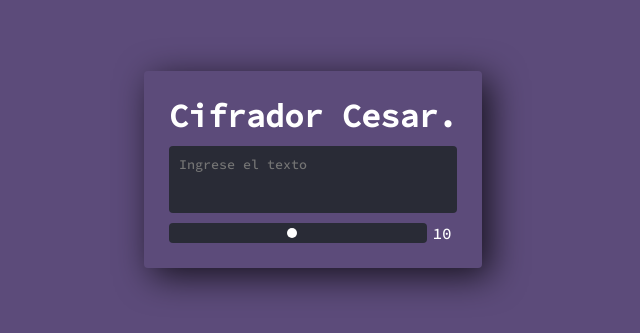
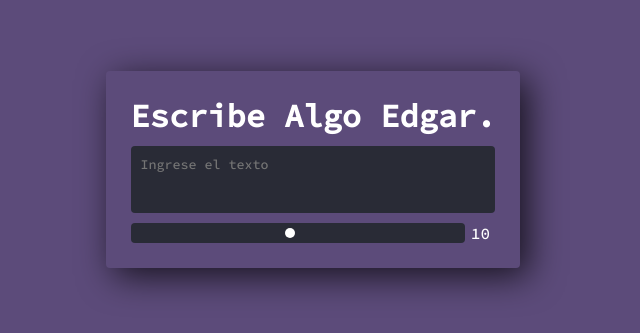
Before and after one commit to recursogratis/recursogratis.github.io, a plain HTML site: page index.html in a window 1280 px wide. Shown: the part 239-572 px from the top of the page, without its empty margins (327-967 px from the left). Drawn offline with Linux system fonts and the light colour scheme.

Commit message:
Update index.html

```diff
--- a/index.html
+++ b/index.html
@@ -10,7 +10,7 @@
 </head>
 <body>
     <main>
-        <h1>Cifrador Cesar.</h1>
+        <h1>Escribe Algo Edgar.</h1>
         <form id="cifrador" autocomplete="off">
             <input id="input-original" spellcheck="false" placeholder="Ingrese el texto" type="text" name="text">
         </form>
```
